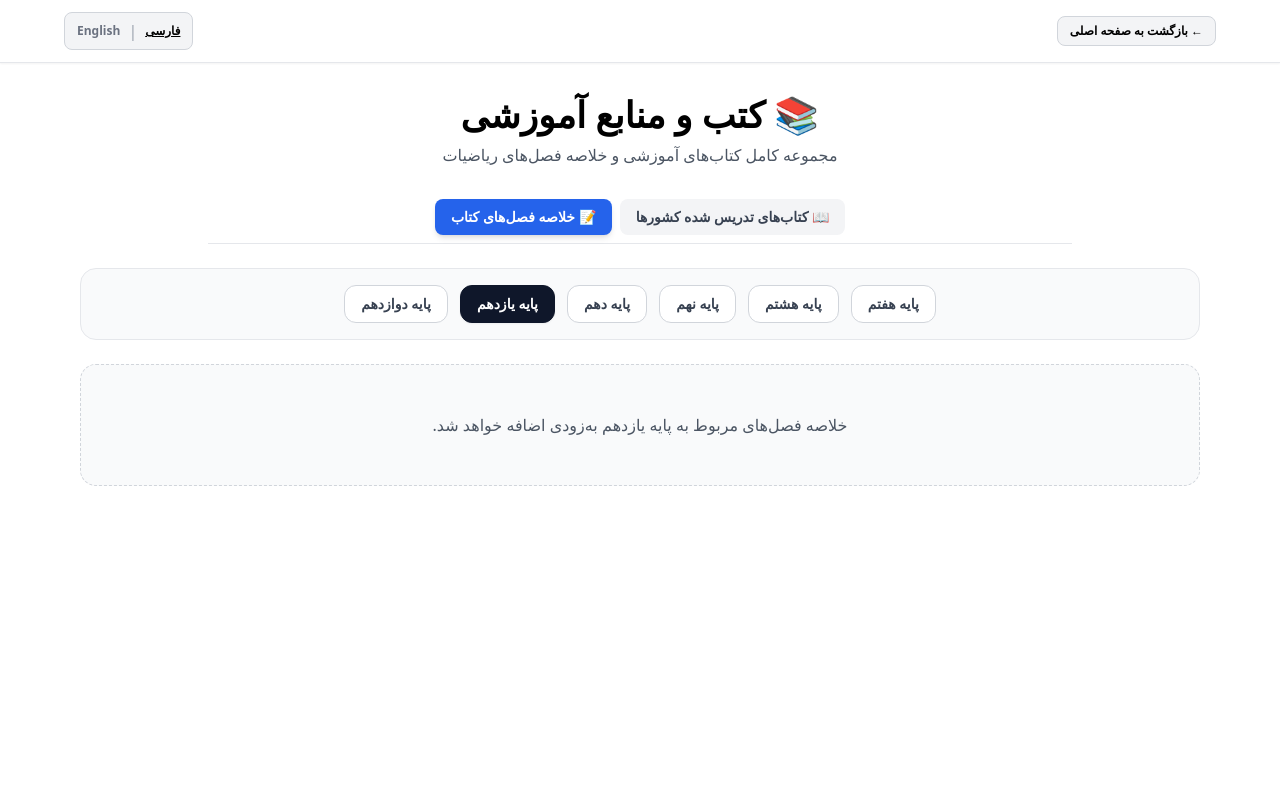
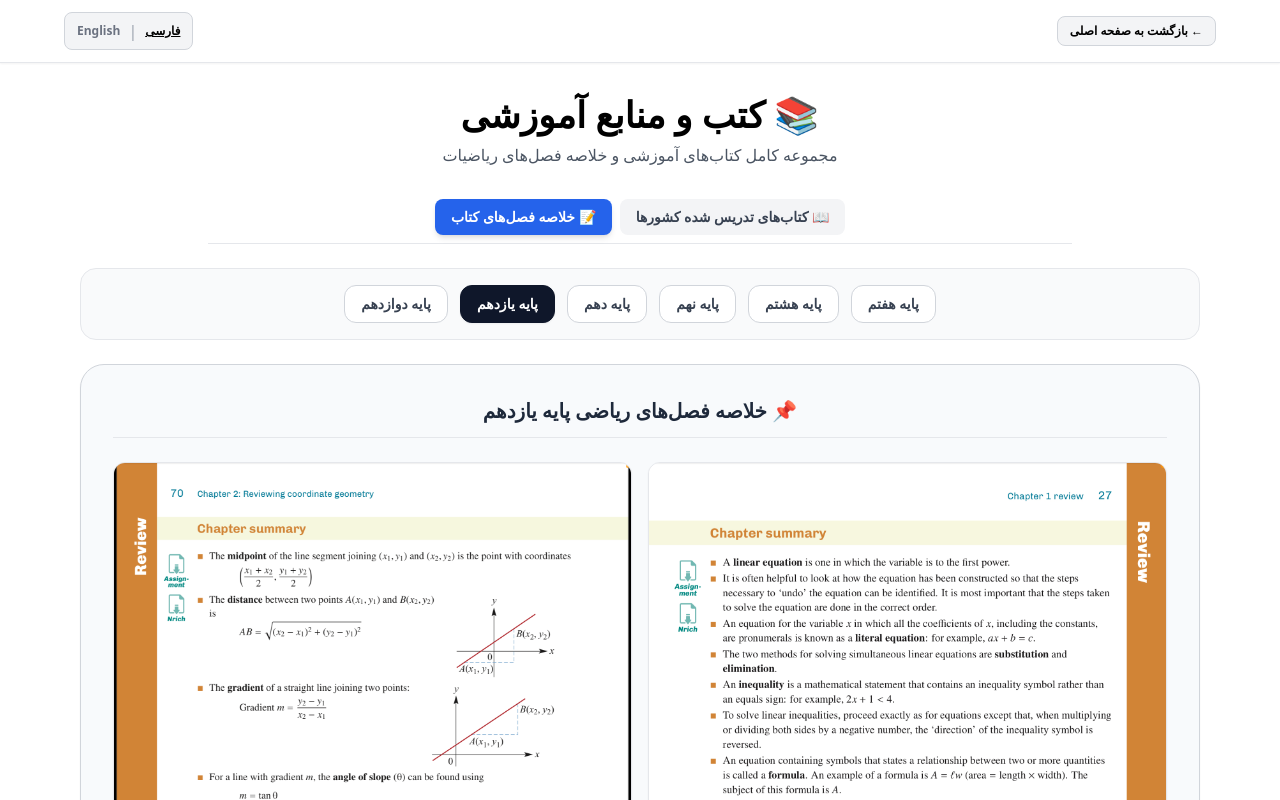
Before and after one commit to Hmohammadiz633/International-Mathematics-Site, a Next.js app: page /books in a window 1280 px wide. Both pictures are taken after a click on the button "پایه یازدهم". Shown: the top 800 px of the page. Built offline with nearby package versions, Linux system fonts and the light colour scheme.

Commit message:
Update page.js

```diff
--- a/app/books/page.js
+++ b/app/books/page.js
@@ -79,6 +79,30 @@ export default function BooksPage() {
     { id: 10, src: '/IMG_0928.JPG', title: 'خلاصه فصل ۱۰' },
   ];
 
+  // تمامی ۲۰ تصویر پایه یازدهم با رعایت دقیق حروف کوچک و بزرگ پسوندها
+  const grade11Images = [
+    { id: 1, src: '/IMG_0930.jpg' },
+    { id: 2, src: '/IMG_0931.PNG' },
+    { id: 3, src: '/IMG_0932.PNG' },
+    { id: 4, src: '/IMG_0933.PNG' },
+    { id: 5, src: '/IMG_0934.PNG' },
+    { id: 6, src: '/IMG_0935.PNG' },
+    { id: 7, src: '/IMG_0936.PNG' },
+    { id: 8, src: '/IMG_0937.jpg' },
+    { id: 9, src: '/IMG_0938.jpg' },
+    { id: 10, src: '/IMG_0939.jpg' },
+    { id: 11, src: '/IMG_0940.jpg' },
+    { id: 12, src: '/IMG_0941.jpg' },
+    { id: 13, src: '/IMG_0942.PNG' },
+    { id: 14, src: '/IMG_0943.PNG' },
+    { id: 15, src: '/IMG_0944.jpg' },
+    { id: 16, src: '/IMG_0945.PNG' },
+    { id: 17, src: '/IMG_0946.jpg' },
+    { id: 18, src: '/IMG_0947.jpg' },
+    { id: 19, src: '/IMG_0948.jpg' },
+    { id: 20, src: '/IMG_0949.PNG' },
+  ];
+
   return (
     <main dir={isFa ? 'rtl' : 'ltr'} className="min-h-screen bg-white text-black font-sans pb-12">
       {/* هدر صفحه */}
@@ -152,12 +176,10 @@ export default function BooksPage() {
 
       {/* محتوا */}
       <div className="max-w-6xl mx-auto px-4 mt-6">
-        {/* ۱. کتاب‌های تدریس شده */}
         {activeTab === 'taught' && (
           <BooksSection lang={lang} />
         )}
 
-        {/* ۲. خلاصه فصل‌های کتاب */}
         {activeTab === 'summaries' && (
           <div className="space-y-6">
             {/* انتخاب پایه */}
@@ -178,19 +200,17 @@ export default function BooksPage() {
               ))}
             </div>
 
-            {/* پایه هفتم */}
-            {selectedGrade === 7 && (
+            {/* پایه‌های ۷ تا ۱۰ */}
+            {[7, 8, 9, 10].includes(selectedGrade) && (
               <div className="bg-slate-50 border border-gray-300 rounded-3xl p-4 md:p-8 shadow-sm">
                 <h3 className="text-xl font-black text-slate-800 mb-6 text-center border-b border-gray-200 pb-3">
-                  {isFa ? '📌 خلاصه فصل‌های ریاضی پایه هفتم' : '📌 Grade 7 Chapter Summaries'}
+                  {isFa ? `📌 خلاصه فصل‌های ریاضی ${grades.find(g => g.id === selectedGrade)?.fa}` : `📌 ${grades.find(g => g.id === selectedGrade)?.en} Chapter Summaries`}
                 </h3>
-
                 <div className="grid grid-cols-1 md:grid-cols-2 gap-6 items-start">
-                  {grade7Images.map((img) => (
-                    <div
-                      key={img.id}
-                      className="w-full bg-white border border-gray-200 rounded-2xl overflow-hidden shadow-sm hover:shadow-md transition"
-                    >
+                  {(selectedGrade === 7 ? grade7Images :
+                    selectedGrade === 8 ? grade8Images :
+                    selectedGrade === 9 ? grade9Images : grade10Images).map((img) => (
+                    <div key={img.id} className="w-full bg-white border border-gray-200 rounded-2xl overflow-hidden shadow-sm hover:shadow-md transition">
                       <img
                         src={img.src}
                         alt={img.title}
@@ -203,73 +223,19 @@ export default function BooksPage() {
               </div>
             )}
 
-            {/* پایه هشتم */}
-            {selectedGrade === 8 && (
+            {/* پایه یازدهم - چیدمان بهینه بدون نام فصل */}
+            {selectedGrade === 11 && (
               <div className="bg-slate-50 border border-gray-300 rounded-3xl p-4 md:p-8 shadow-sm">
                 <h3 className="text-xl font-black text-slate-800 mb-6 text-center border-b border-gray-200 pb-3">
-                  {isFa ? '📌 خلاصه فصل‌های ریاضی پایه هشتم' : '📌 Grade 8 Chapter Summaries'}
+                  {isFa ? '📌 خلاصه فصل‌های ریاضی پایه یازدهم' : '📌 Grade 11 Chapter Summaries'}
                 </h3>
-
-                <div className="grid grid-cols-1 md:grid-cols-2 gap-6 items-start">
-                  {grade8Images.map((img) => (
-                    <div
-                      key={img.id}
-                      className="w-full bg-white border border-gray-200 rounded-2xl overflow-hidden shadow-sm hover:shadow-md transition"
-                    >
+                <div className="grid grid-cols-1 sm:grid-cols-2 lg:grid-cols-2 gap-4 items-start">
+                  {grade11Images.map((img) => (
+                    <div key={img.id} className="w-full bg-white border border-gray-200 rounded-xl overflow-hidden shadow-sm">
                       <img
                         src={img.src}
-                        alt={img.title}
-                        className="w-full h-auto object-contain block hover:scale-[1.01] transition duration-300"
-                        loading="lazy"
-                      />
-                    </div>
-                  ))}
-                </div>
-              </div>
-            )}
-
-            {/* پایه نهم */}
-            {selectedGrade === 9 && (
-              <div className="bg-slate-50 border border-gray-300 rounded-3xl p-4 md:p-8 shadow-sm">
-                <h3 className="text-xl font-black text-slate-800 mb-6 text-center border-b border-gray-200 pb-3">
-                  {isFa ? '📌 خلاصه فصل‌های ریاضی پایه نهم' : '📌 Grade 9 Chapter Summaries'}
-                </h3>
-
-                <div className="grid grid-cols-1 md:grid-cols-2 gap-6 items-start">
-                  {grade9Images.map((img) => (
-                    <div
-                      key={img.id}
-                      className="w-full bg-white border border-gray-200 rounded-2xl overflow-hidden shadow-sm hover:shadow-md transition"
-                    >
-                      <img
-                        src={img.src}
-                        alt={img.title}
-                        className="w-full h-auto object-contain block hover:scale-[1.01] transition duration-300"
-                        loading="lazy"
-                      />
-                    </div>
-                  ))}
-                </div>
-              </div>
-            )}
-
-            {/* پایه دهم */}
-            {selectedGrade === 10 && (
-              <div className="bg-slate-50 border border-gray-300 rounded-3xl p-4 md:p-8 shadow-sm">
-                <h3 className="text-xl font-black text-slate-800 mb-6 text-center border-b border-gray-200 pb-3">
-                  {isFa ? '📌 خلاصه فصل‌های ریاضی پایه دهم' : '📌 Grade 10 Chapter Summaries'}
-                </h3>
-
-                <div className="grid grid-cols-1 md:grid-cols-2 gap-6 items-start">
-                  {grade10Images.map((img) => (
-                    <div
-                      key={img.id}
-                      className="w-full bg-white border border-gray-200 rounded-2xl overflow-hidden shadow-sm hover:shadow-md transition"
-                    >
-                      <img
-                        src={img.src}
-                        alt={img.title}
-                        className="w-full h-auto object-contain block hover:scale-[1.01] transition duration-300"
+                        alt="Summary"
+                        className="w-full h-auto object-contain block"
                         loading="lazy"
                       />
                     </div>
@@ -279,7 +245,7 @@ export default function BooksPage() {
             )}
 
             {/* سایر پایه‌ها */}
-            {selectedGrade !== 7 && selectedGrade !== 8 && selectedGrade !== 9 && selectedGrade !== 10 && (
+            {![7, 8, 9, 10, 11].includes(selectedGrade) && (
               <div className="text-center py-12 bg-gray-50 rounded-2xl border border-dashed border-gray-300">
                 <p className="text-gray-600 text-sm md:text-base font-medium">
                   {isFa
```
